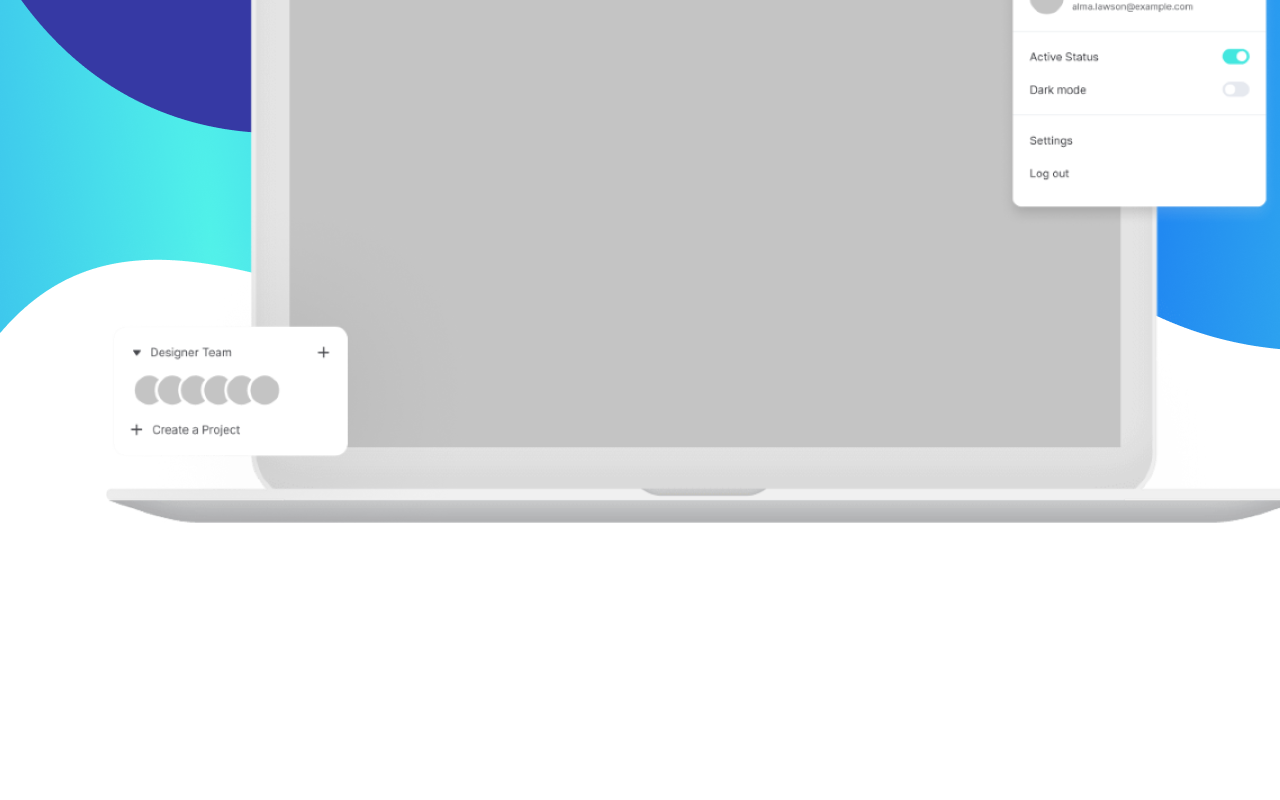
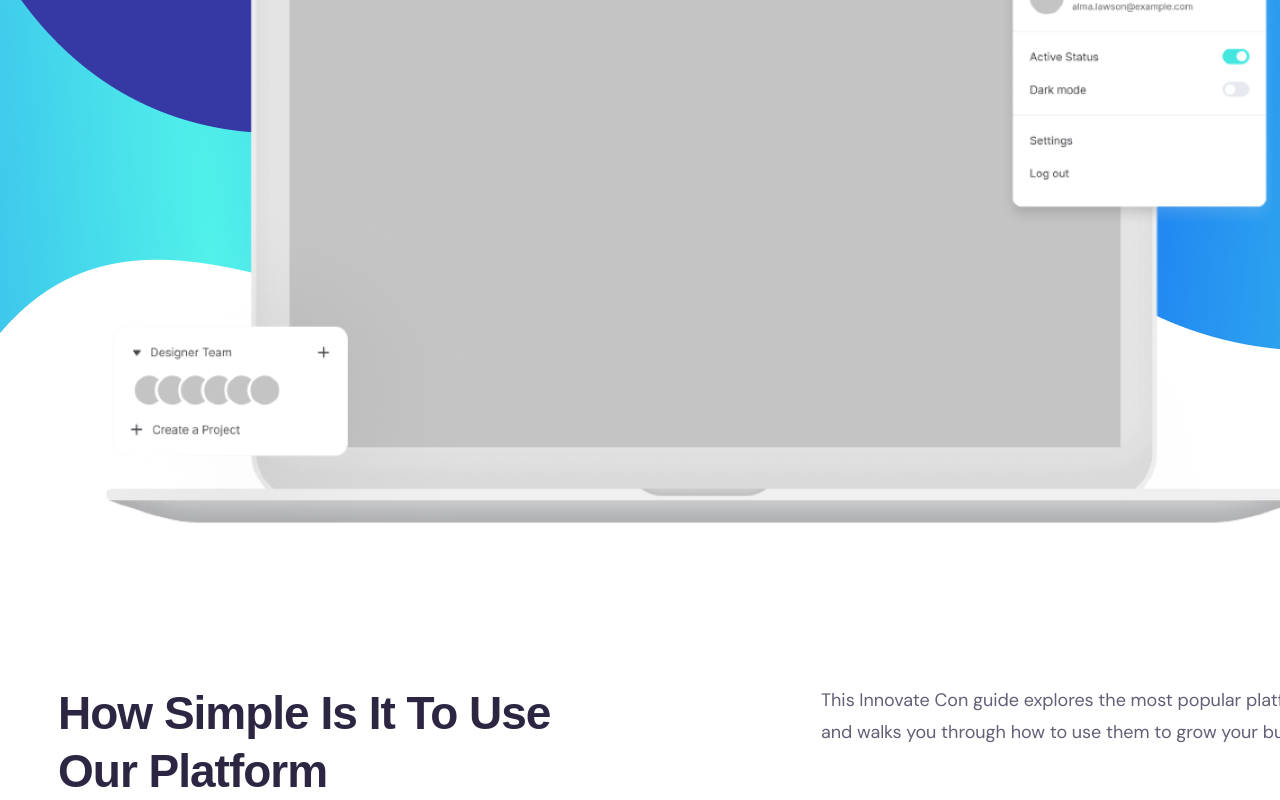
Before and after one commit to iyiu9akhan/innovate-RTB, a React (Vite) app: page / in a window 1280 px wide. Shown: the part 712-1512 px from the top of the page. Before the commit the page ends 1396 px from the top, so only its background shows below. Built offline with nearby package versions, Linux system fonts and the light colour scheme; a web font is replaced by a local one.

Commit message:
windows: using : top portion solved

```diff
--- a/src/App.jsx
+++ b/src/App.jsx
@@ -1,6 +1,7 @@
 import "./App.css";
 import Banner from "./components/Banner/Banner";
 import Navbar from "./components/navbar/navbar";
+import Using from "./components/Using/Using";
 
 
 function App() {
@@ -9,6 +10,7 @@ function App() {
       <Banner>
         <Navbar></Navbar>
       </Banner>
+      <Using></Using>
     </>
   );
 }
--- a/src/components/Banner/Banner.jsx
+++ b/src/components/Banner/Banner.jsx
@@ -21,11 +21,11 @@ function Banner({ children }) {
               className="h-[66px] w-[480px] rounded-[6px] bg-white   outline-0 pl-[24px] placeholder:text-[16px] capitalize leading-[26px] font-primary text-black"
               placeholder="Your business email"
             />
-            <button className="absolute right-[472px] bottom-2  px-[28.5px] py-[15px] bg-btn rounded-[6px] cursor-pointer text-btn-text text-lg font-medium font-secondary leading-[20px] capitalize">
+            <button className="absolute right-[472px] bottom-2  px-[28.5px] py-[15px] bg-btn rounded-[6px] cursor-pointer text-blue-color text-lg font-medium font-secondary leading-[20px] capitalize">
               try for free
             </button>
           </div>
-          <img src={laptop_screen} alt="laptop_screen" className="mx-auto"/>
+          <img src={laptop_screen} alt="laptop_screen" className="mx-auto" />
         </div>
       </Container>
     </div>
--- /dev/null
+++ b/src/components/Using/Using.jsx
@@ -0,0 +1,17 @@
+import React from 'react'
+import Container from '../Layout/container'
+
+function Using() {
+  return (
+    <div>
+       <Container>
+         <div className='flex justify-between px-[58px]'>
+            <h5 className='font-primary font-bold text-[46px] capitalize leading-[58px] text-blue-color w-[504px] tracking-[-1px]'>how simple is it to use our platform</h5>
+            <p className='w-[530px] text-lg font-secondary font-normal leading-8 tracking-[-0.045px] text-info'>This Innovate Con guide explores the most popular platforms and walks you through how to use them to grow your business.</p>
+        </div>
+       </Container>
+    </div>
+  )
+}
+
+export default Using
--- a/src/index.css
+++ b/src/index.css
@@ -7,6 +7,7 @@
   --color-black: #000000;
   --color-btn: #43E7DF;
   --color-header-bg: #2B2E99;
-  --color-btn-text: #2C2643;
+  --color-blue-color: #2C2643;
   --color-gray: #B4B6C4;
+  --color-info: #645E76;
 }
```
